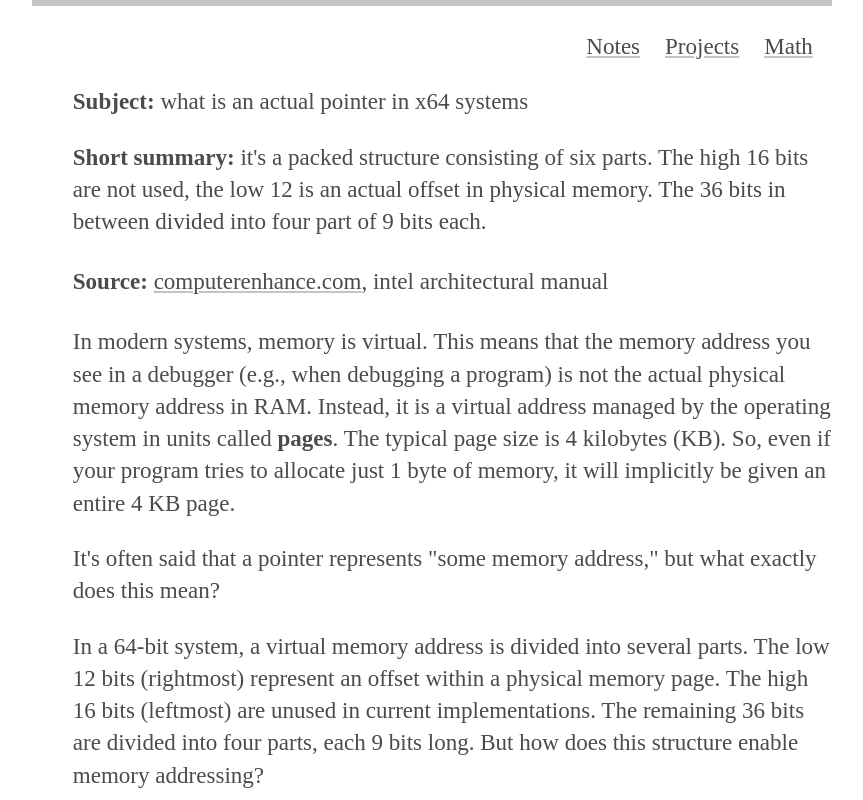
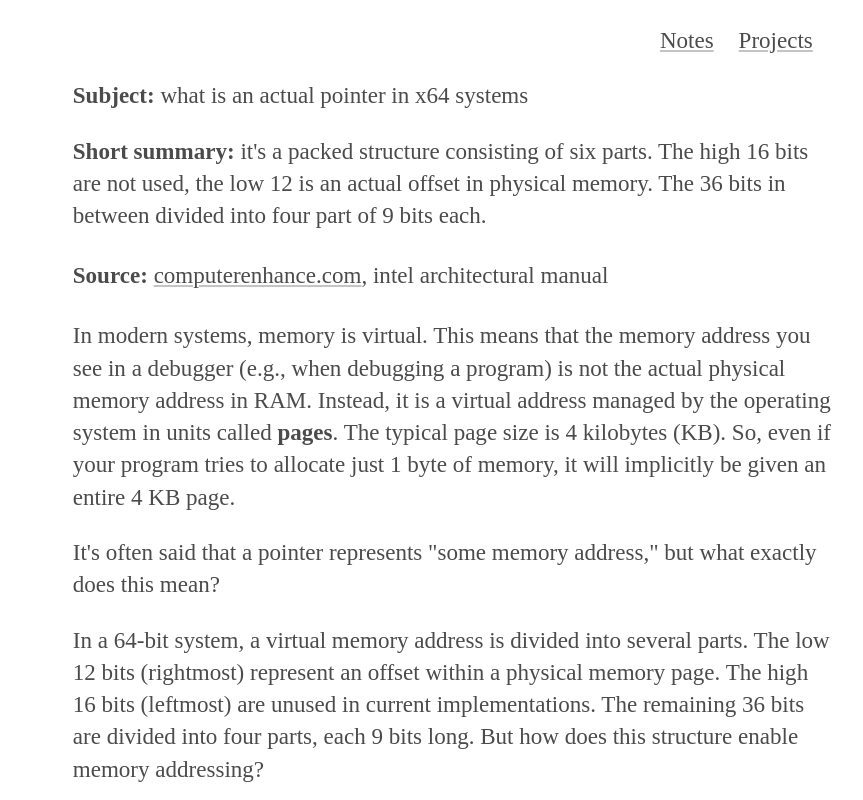
Before and after one commit to alxers/alxers.github.io, a plain HTML site: page content/n1/what_is_a_pointer.html in a window 1280 px wide. Shown: the top 800 px of the page, without its empty margins (208-1071 px from the left). Drawn offline with Linux system fonts and the light colour scheme.

Commit message:
Fix layout

```diff
--- a/content/n1/what_is_a_pointer.html
+++ b/content/n1/what_is_a_pointer.html
@@ -1,11 +1,9 @@
 <html>
   <link rel="stylesheet" href="../../main.css">
   <body>
-    <p class="page_top_border"></p>
     <div id="header">
       <a href="../../index.html" class="header_link">Notes</a>
       <a href="../../projects.html" class="header_link">Projects</a>
-      <a href="../../math.html" class="header_link">Math</a>
     </div>
     <div id="content">
       <div class="top_section">
```
Also changed, not shown: content/n2/logic_1.html (+0 -2 lines).
